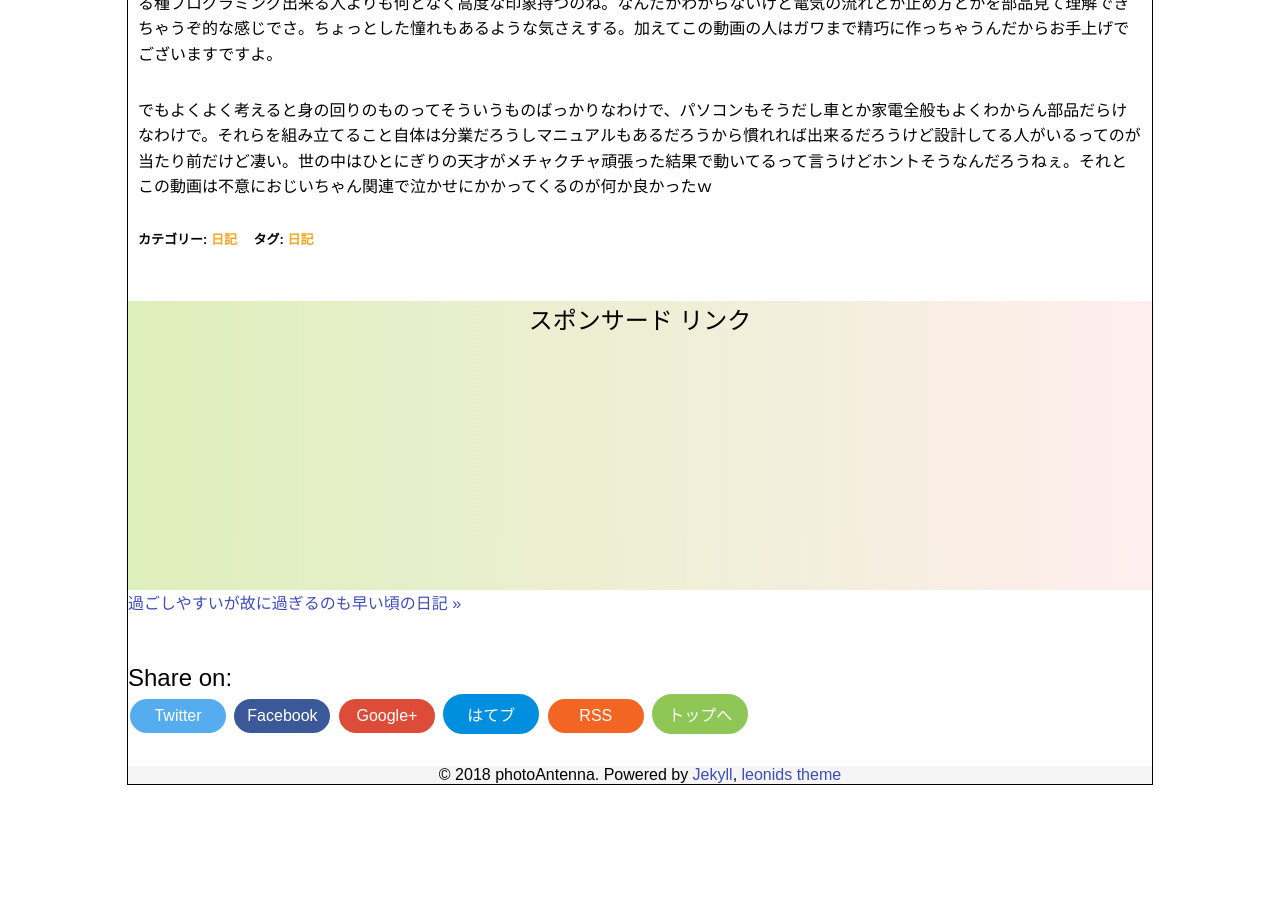
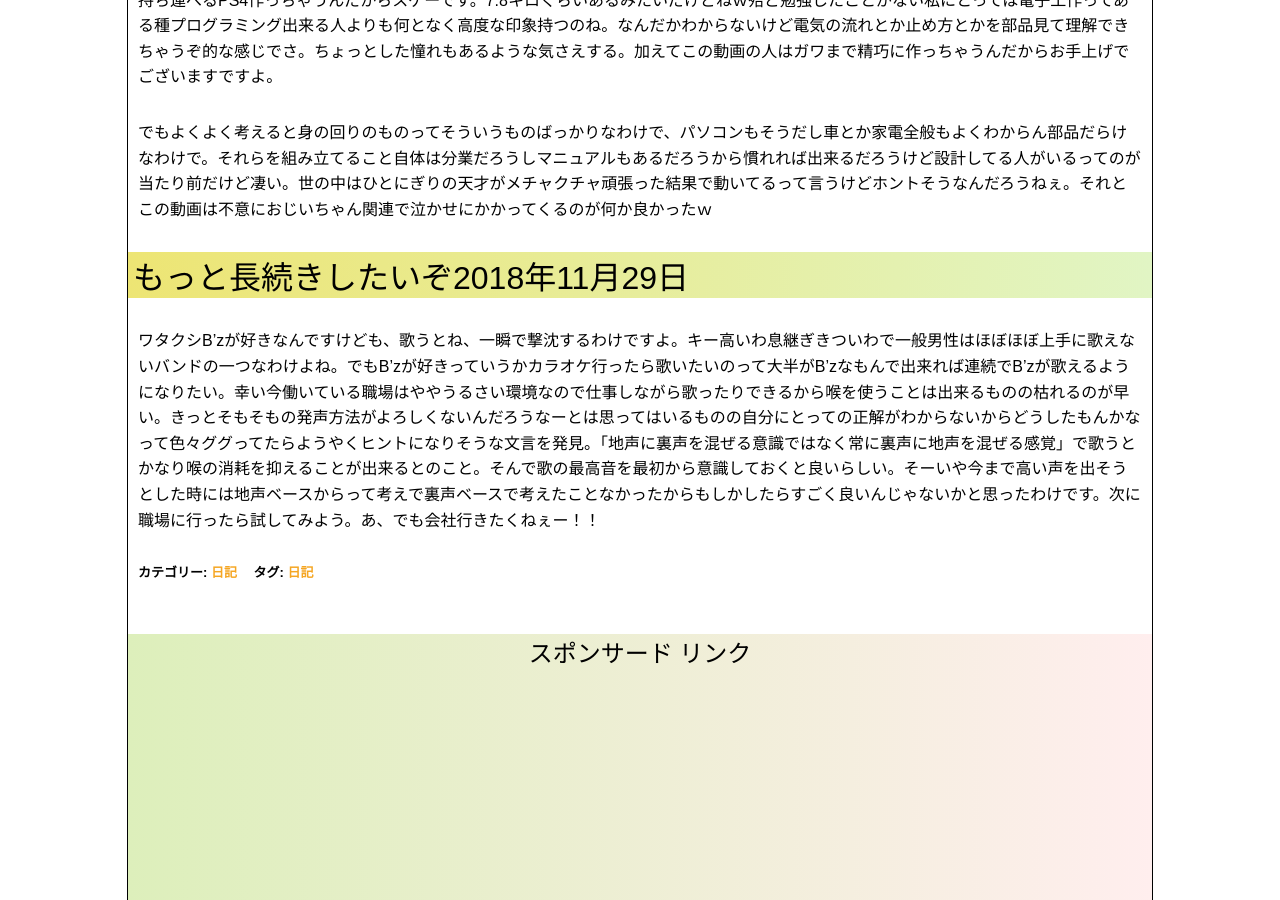
Before and after one commit to photoantenna/photoantenna.github.io, a Jekyll site: the page built from _posts/2018-11-06-diary.md, in a window 1280 px wide and 900 px high, scrolled down 4043 px. Built offline with Jekyll 4.4.1, drawn with Linux system fonts in a browser that asks for light colours; before the commit the page ends 4836 px from its top, so only the background shows below that; some of the changed text lies outside the part shown.

Commit message:
日記更新

```diff
--- a/_posts/2018-11-06-diary.md
+++ b/_posts/2018-11-06-diary.md
@@ -2,12 +2,12 @@
 layout: post
 title: "年末の休みを早くも考えちゃう頃の日記"
 permalink: diary14
-excerpt: "updated2018-11-28,日常のことや出来事に対する自分の反応を文章化していこうのコーナーです。特にテーマも設けずにつらつらと書いていくとっても楽しいコーナーです。見る人にとって楽しいコーナーかどうかは定かではありませんよー"
+excerpt: "updated2018-11-29,日常のことや出来事に対する自分の反応を文章化していこうのコーナーです。特にテーマも設けずにつらつらと書いていくとっても楽しいコーナーです。見る人にとって楽しいコーナーかどうかは定かではありませんよー"
 categories: "日記"
 tags: "日記"
-keywords: "長野, 戸隠, 蕎麦, 中間選挙, VIX, 筑波山, 電子工作"
+keywords: "長野, 戸隠, 蕎麦, 中間選挙, VIX, 筑波山, 電子工作, B'z, 稲葉浩志"
 mokuji: true
-update: 2018-11-28
+update: 2018-11-29
 image:
   feature: diary.jpg
 ---
@@ -53,3 +53,7 @@ VIXの存在がVIXの値を下げる(VIX自体がSPXのヘッジに使われてS
 いや実際はパート3まであったから3つの動画なんだけどもね。何かやってること凄いし思ったよりも金かかりまくってるし動画の編集技術凄いしで一気に見てしまいましたよワタシ。誰しも少しくらいはこういうのあったらなーみたいのを想像すると思うんだけど、それを実際作っちゃうっていう行動力と大胆さと技術力ですよ。このPS4Uはバッテリー関連のおかげでかなりデカい筐体になったっぽいけどそれでも持ち運べるPS4作っちゃうんだからスゲーです。7.8キロくらいあるみたいだけどねｗ殆ど勉強したことがない私にとっては電子工作ってある種プログラミング出来る人よりも何となく高度な印象持つのね。なんだかわからないけど電気の流れとか止め方とかを部品見て理解できちゃうぞ的な感じでさ。ちょっとした憧れもあるような気さえする。加えてこの動画の人はガワまで精巧に作っちゃうんだからお手上げでございますですよ。
 
 でもよくよく考えると身の回りのものってそういうものばっかりなわけで、パソコンもそうだし車とか家電全般もよくわからん部品だらけなわけで。それらを組み立てること自体は分業だろうしマニュアルもあるだろうから慣れれば出来るだろうけど設計してる人がいるってのが当たり前だけど凄い。世の中はひとにぎりの天才がメチャクチャ頑張った結果で動いてるって言うけどホントそうなんだろうねぇ。それとこの動画は不意におじいちゃん関連で泣かせにかかってくるのが何か良かったｗ
+
+### もっと長続きしたいぞ2018年11月29日
+
+ワタクシB'zが好きなんですけども、歌うとね、一瞬で撃沈するわけですよ。キー高いわ息継ぎきついわで一般男性はほぼほぼ上手に歌えないバンドの一つなわけよね。でもB'zが好きっていうかカラオケ行ったら歌いたいのって大半がB'zなもんで出来れば連続でB'zが歌えるようになりたい。幸い今働いている職場はややうるさい環境なので仕事しながら歌ったりできるから喉を使うことは出来るものの枯れるのが早い。きっとそもそもの発声方法がよろしくないんだろうなーとは思ってはいるものの自分にとっての正解がわからないからどうしたもんかなって色々ググってたらようやくヒントになりそうな文言を発見。「地声に裏声を混ぜる意識ではなく常に裏声に地声を混ぜる感覚」で歌うとかなり喉の消耗を抑えることが出来るとのこと。そんで歌の最高音を最初から意識しておくと良いらしい。そーいや今まで高い声を出そうとした時には地声ベースからって考えで裏声ベースで考えたことなかったからもしかしたらすごく良いんじゃないかと思ったわけです。次に職場に行ったら試してみよう。あ、でも会社行きたくねぇー！！
```
